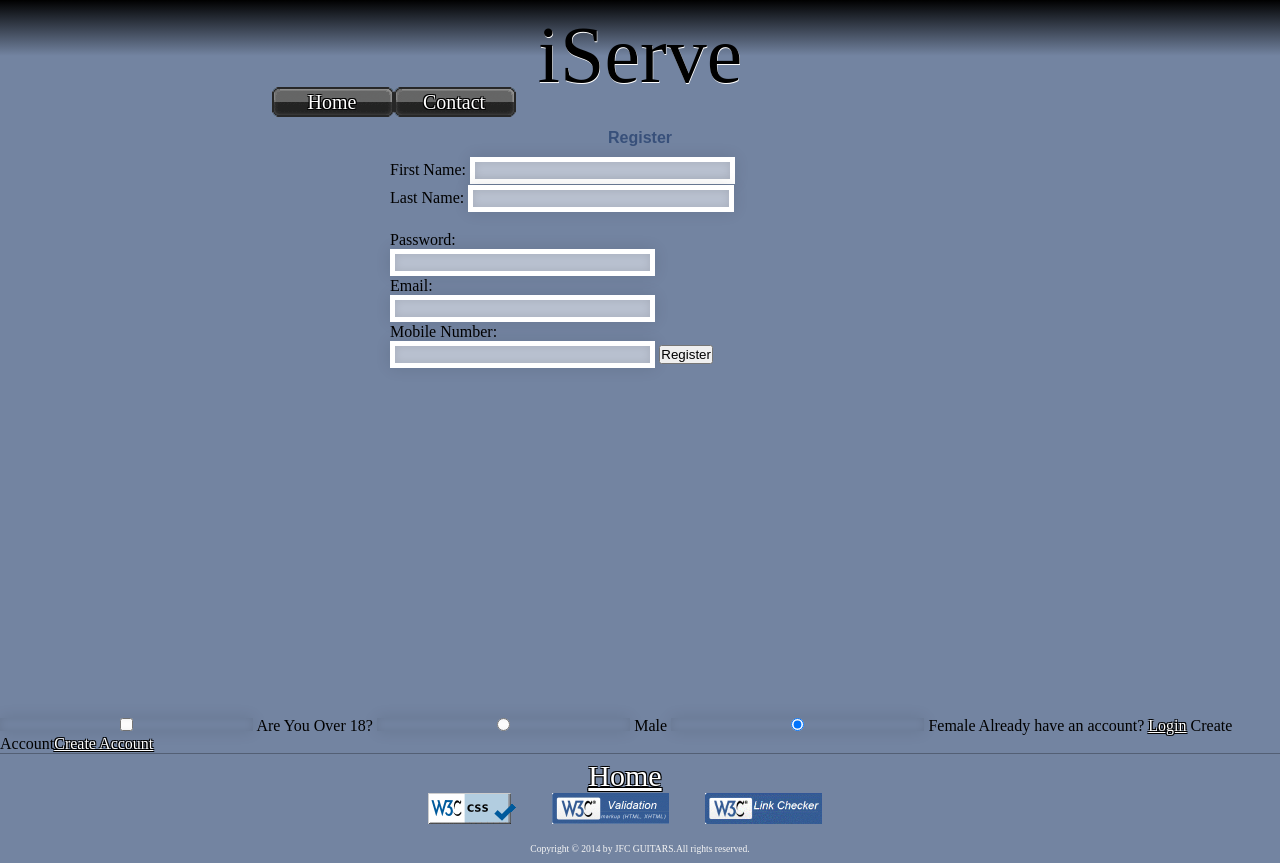
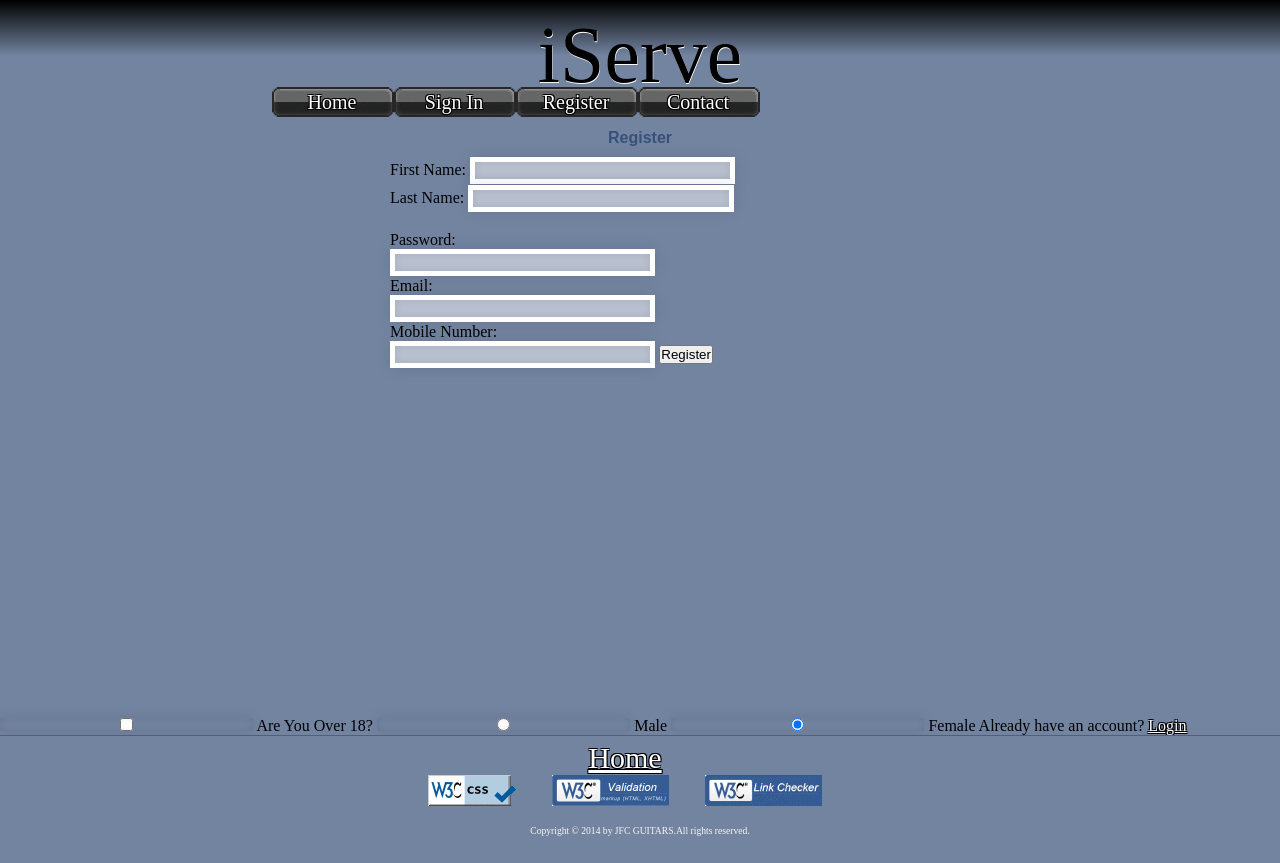
Before and after one commit to james-gab/CIT261-02, a PHP site: page /Registration/reg02.php in a window 1280 px wide. After the commit the page ends 836 px from the top, so only its background shows below. Run offline with PHP 8.4, Linux system fonts and the light colour scheme; some web fonts are replaced.

Commit message:
Merge origin/master
Conflicts:
	walkTheDog/src/byui/cit260/walkTheDog/control/ExploringEventsControl.java
	walkTheDog/src/byui/cit260/walkTheDog/control/GameControl.java

```diff
--- a/Registration/reg02.php
+++ b/Registration/reg02.php
@@ -40,7 +40,8 @@
     <input type="radio" name="group1" value="Male"> Male
 <input type="radio" name="group2" value="Female" checked> Female
 Already have an account? <a href="sign02.php">Login</a>
-    Create Account<a href="reg02.php">Create Account</a>
+<!--    Create Account<a href="reg02.php">Create Account</a>
+-->
     <footer>
 <!--Calls Footer from file footer.index.php -->
         <div>
--- a/nav/headernavigation.php
+++ b/nav/headernavigation.php
@@ -5,9 +5,9 @@
 
         <p class="buttonwrapper">
 <a class="boldbuttons01" href="/index.php"><span>Home</span></a>
+<a class="boldbuttons" href="../Registration/sign02.php" ><span>Sign In</span></a>
+<a class="boldbuttons" href="../Registration/reg02.php" ><span>Register</span></a>
 <!--
-<a class="boldbuttons" href="/w/m/music_main.php" ><span>Music</span></a>
-<a class="boldbuttons" href="/w/a/activities_main.php" ><span>Activities</span></a>
 <a class="boldbuttons01" href="/w/p/projects_main.php" ><span>Projects</span></a>
 <a class="boldbuttons" href="/w/aj/about_main.php" ><span>About</span></a>
 -->
```
